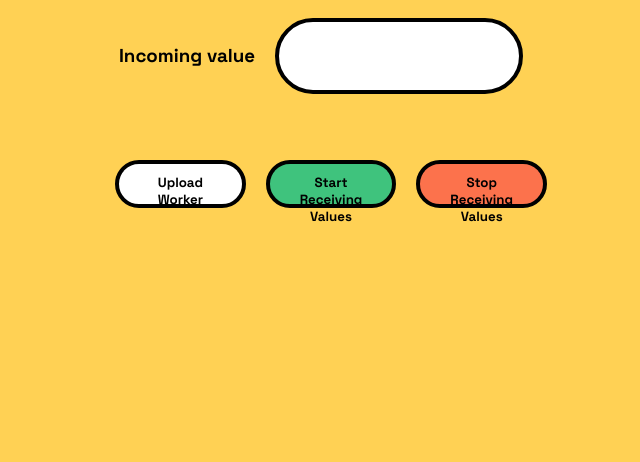
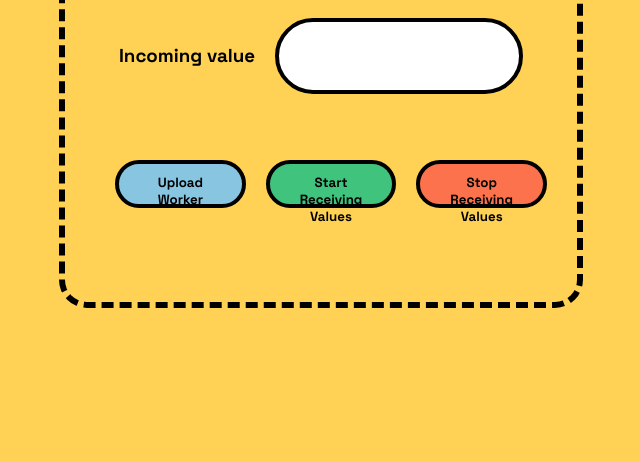
Before and after one commit to Dinika/web-worker-demo, a plain HTML site: page index.html in a window 1280 px wide. Shown: the part 338-800 px from the top of the page, without its empty margins (319-959 px from the left). Drawn offline with Linux system fonts and the light colour scheme.

Commit message:
Fix styles for upload worker button

```diff
--- a/index.html
+++ b/index.html
@@ -33,6 +33,7 @@
             height: 60vh;
             width: 40vw;
 
+            border: 6px dashed black;
             display: flex;
             flex-direction: column;
             justify-content: center;
@@ -87,7 +88,7 @@
             background-color: #FC724C;
         }
 
-        #upload-file {
+        #upload-file-button {
             background-color: #87C5E1;
         }
     </style>
```
